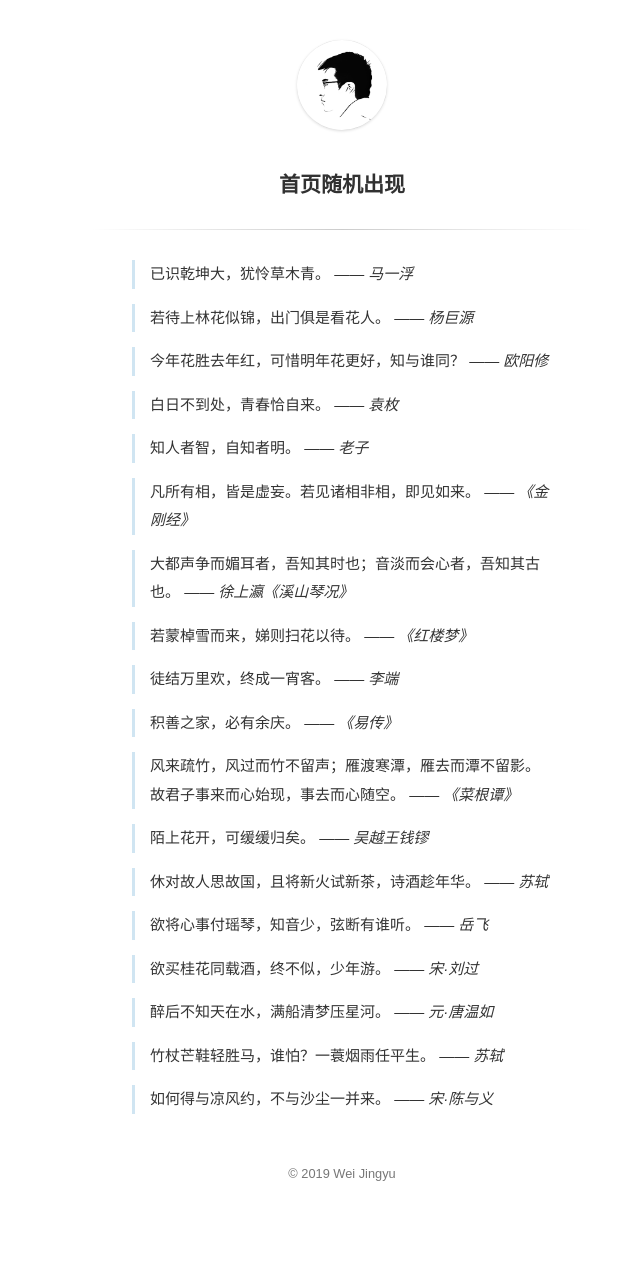
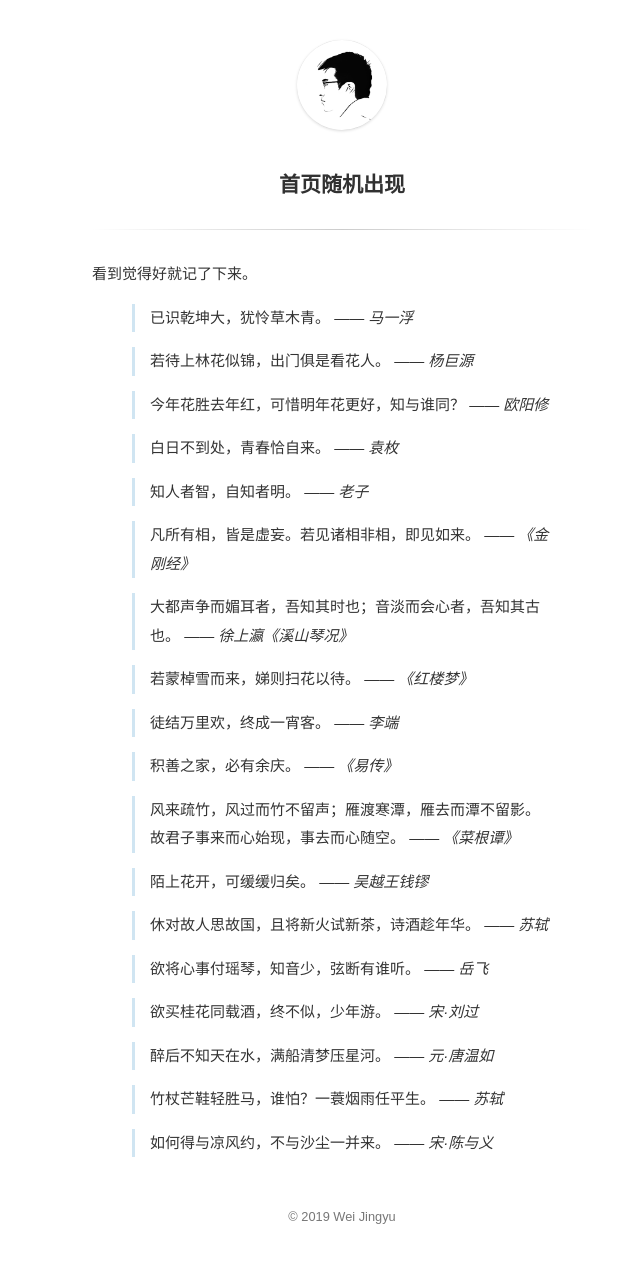
Before and after one commit to weijy/blog, a Jekyll site: the page built from quotes.md, in a window 1280 px wide. Shown: the whole page, without its empty margins (298-938 px from the left). Built offline with Jekyll 4.4.1, drawn with Linux system fonts in a browser that asks for light colours; comment, search, counter and statistics services are not loaded; before the commit the page ends 1219 px from its top, so only the background shows below that.

Commit message:
working...

```diff
--- a/quotes.md
+++ b/quotes.md
@@ -2,6 +2,8 @@
 layout: page
 title: 首页随机出现
 ---
+
+看到觉得好就记了下来。
 
 {% for quote in site.data.quotes %}
 
```
